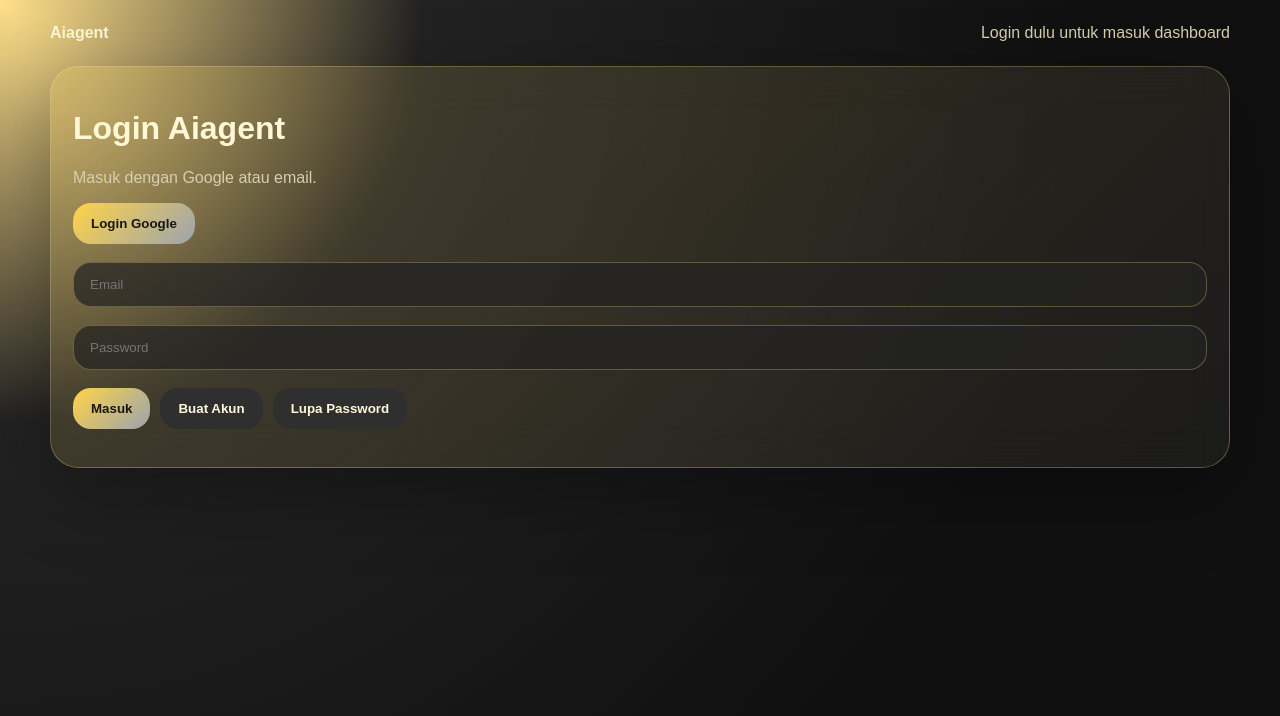
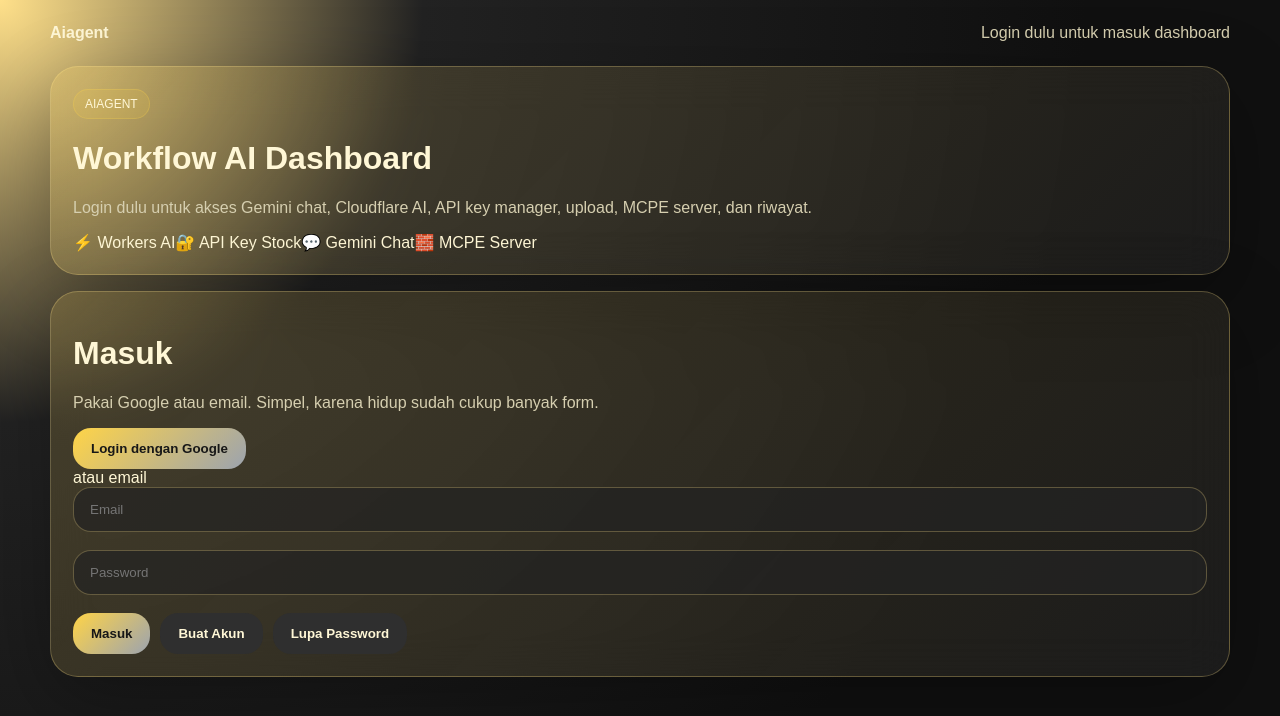
Before and after one commit to kheireditzz/Aiagent, a Next.js app: page / in a window 1280 px wide. Shown: the top 716 px of the page. Built offline with nearby package versions, Linux system fonts and the light colour scheme; no server answers.

Commit message:
Improve login UX and auth feedback

```diff
--- a/components/AuthPanel.js
+++ b/components/AuthPanel.js
@@ -1,38 +1,63 @@
 'use client'
 
-import { useState } from 'react'
+import { useEffect, useState } from 'react'
 import { supabase } from '../lib/supabaseClient'
 
 export default function AuthPanel(){
   const [email,setEmail]=useState('')
   const [password,setPassword]=useState('')
   const [message,setMessage]=useState('')
+  const [loading,setLoading]=useState(false)
+
+  useEffect(()=>{checkSession()},[])
+
+  async function checkSession(){
+    if(!supabase)return
+    const res=await supabase.auth.getUser()
+    if(res.data.user){window.location.href='/dashboard'}
+  }
+
+  function needEnv(){
+    if(!supabase){setMessage('Supabase env belum diisi di Vercel. Isi NEXT_PUBLIC_SUPABASE_URL dan NEXT_PUBLIC_SUPABASE_ANON_KEY lalu redeploy.');return true}
+    return false
+  }
 
   async function googleLogin(){
-    if(!supabase){setMessage('Supabase belum diisi');return}
-    await supabase.auth.signInWithOAuth({provider:'google',options:{redirectTo:window.location.origin + '/dashboard'}})
+    if(needEnv())return
+    setLoading(true)
+    const res=await supabase.auth.signInWithOAuth({provider:'google',options:{redirectTo:window.location.origin + '/dashboard'}})
+    if(res.error)setMessage(res.error.message)
+    setLoading(false)
   }
 
   async function emailLogin(){
-    if(!supabase){setMessage('Supabase belum diisi');return}
+    if(needEnv())return
+    if(!email || !password){setMessage('Email dan password wajib diisi');return}
+    setLoading(true)
     const res=await supabase.auth.signInWithPassword({email,password})
-    if(res.error){setMessage(res.error.message);return}
+    if(res.error){setMessage(res.error.message);setLoading(false);return}
     window.location.href='/dashboard'
   }
 
   async function register(){
-    if(!supabase){setMessage('Supabase belum diisi');return}
-    const res=await supabase.auth.signUp({email,password})
-    if(res.error){setMessage(res.error.message);return}
-    setMessage('Cek email untuk verifikasi akun')
+    if(needEnv())return
+    if(!email || !password){setMessage('Isi email dan password dulu');return}
+    setLoading(true)
+    const res=await supabase.auth.signUp({email,password,options:{emailRedirectTo:window.location.origin + '/dashboard'}})
+    if(res.error)setMessage(res.error.message)
+    else setMessage('Akun dibuat. Kalau Supabase email confirmation aktif, cek email dulu.')
+    setLoading(false)
   }
 
   async function resetPassword(){
-    if(!supabase){setMessage('Supabase belum diisi');return}
+    if(needEnv())return
+    if(!email){setMessage('Isi email dulu untuk reset password');return}
+    setLoading(true)
     const res=await supabase.auth.resetPasswordForEmail(email,{redirectTo:window.location.origin + '/reset-password'})
-    if(res.error){setMessage(res.error.message);return}
-    setMessage('Link reset password dikirim')
+    if(res.error)setMessage(res.error.message)
+    else setMessage('Link reset password dikirim ke email')
+    setLoading(false)
   }
 
-  return <div className="glass card"><h1>Login Aiagent</h1><p className="muted">Masuk dengan Google atau email.</p><button className="btn" onClick={googleLogin}>Login Google</button><br/><br/><input value={email} onChange={e=>setEmail(e.target.value)} placeholder="Email"/><br/><br/><input value={password} onChange={e=>setPassword(e.target.value)} placeholder="Password" type="password"/><br/><br/><div className="links"><button className="btn" onClick={emailLogin}>Masuk</button><button onClick={register}>Buat Akun</button><button onClick={resetPassword}>Lupa Password</button></div><p className="muted">{message}</p></div>
+  return <div className="authShell"><div className="authInfo glass card"><span className="pill">AIAGENT</span><h1>Workflow AI Dashboard</h1><p className="muted">Login dulu untuk akses Gemini chat, Cloudflare AI, API key manager, upload, MCPE server, dan riwayat.</p><div className="miniGrid"><span>⚡ Workers AI</span><span>🔐 API Key Stock</span><span>💬 Gemini Chat</span><span>🧱 MCPE Server</span></div></div><div className="glass card authCard"><h1>Masuk</h1><p className="muted">Pakai Google atau email. Simpel, karena hidup sudah cukup banyak form.</p><button className="btn bigBtn" onClick={googleLogin} disabled={loading}>Login dengan Google</button><div className="divider"><span>atau email</span></div><input value={email} onChange={e=>setEmail(e.target.value)} placeholder="Email" type="email"/><br/><br/><input value={password} onChange={e=>setPassword(e.target.value)} placeholder="Password" type="password"/><br/><br/><div className="links"><button className="btn" onClick={emailLogin} disabled={loading}>{loading?'Loading':'Masuk'}</button><button onClick={register} disabled={loading}>Buat Akun</button><button onClick={resetPassword} disabled={loading}>Lupa Password</button></div>{message&&<p className="notice">{message}</p>}</div></div>
 }
```
